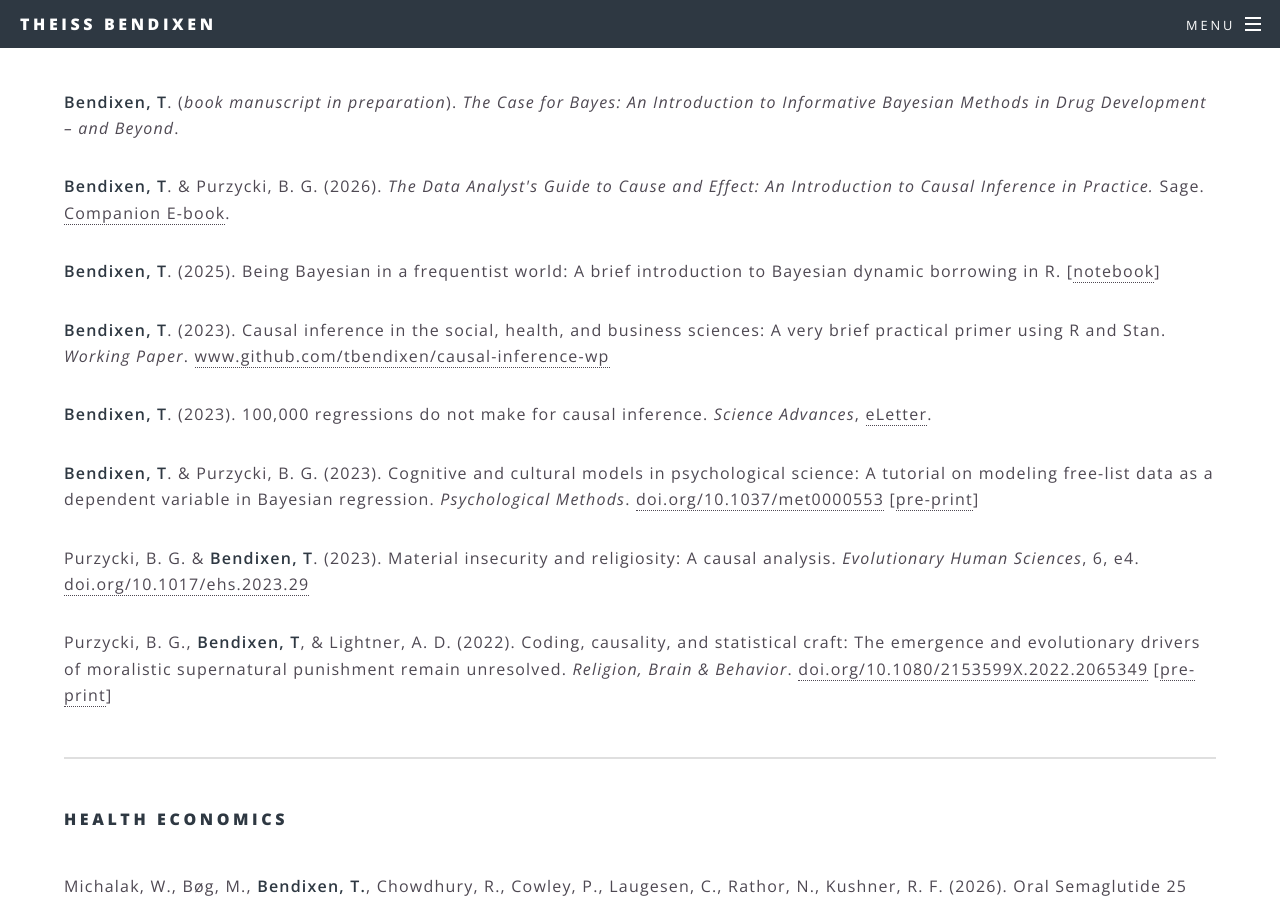
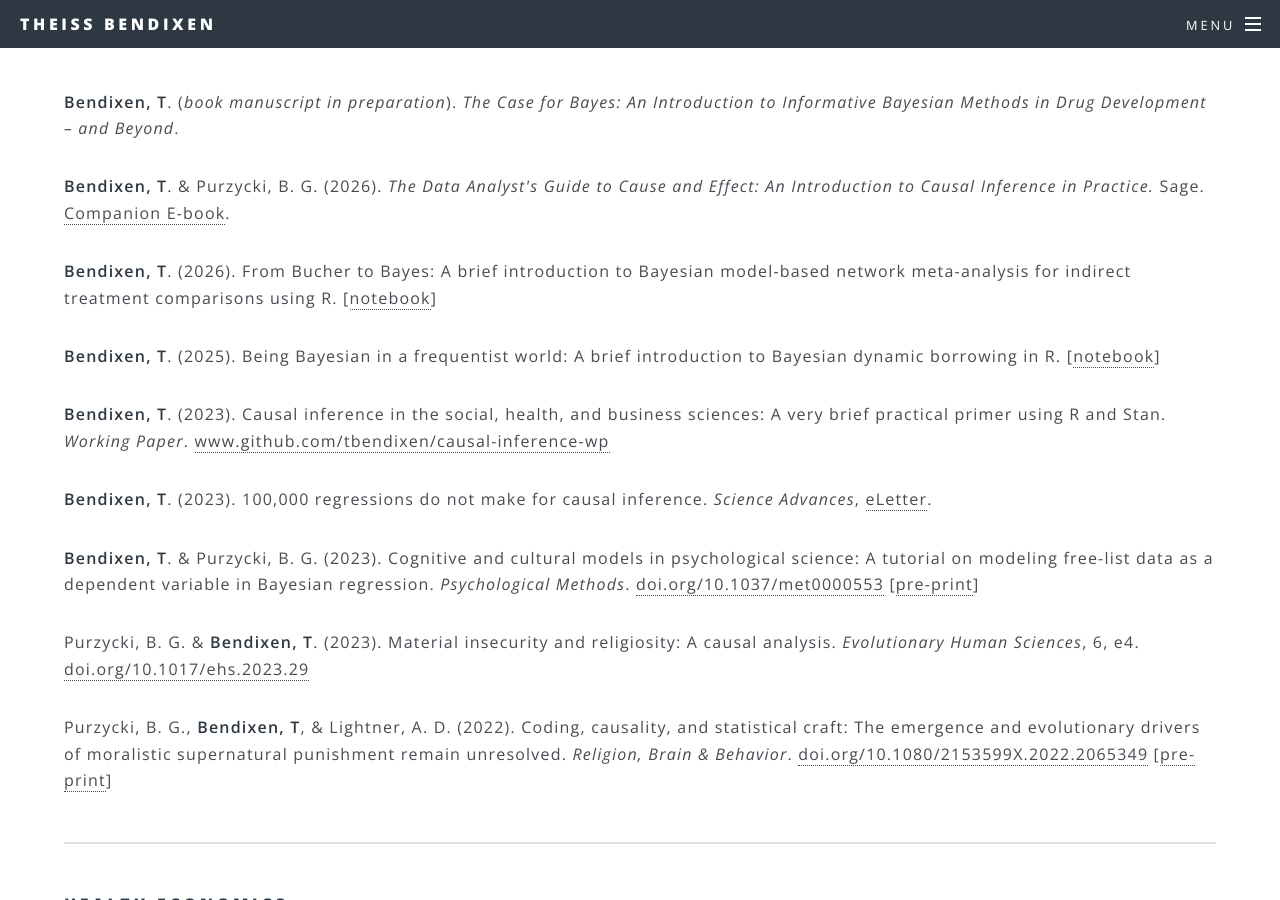
Before and after one commit to tbendixen/tbendixen.github.io, a Jekyll site: the page built from research.html, in a window 1280 px wide and 900 px high, scrolled down 619 px. Built offline with Jekyll 4.4.1, drawn with Linux system fonts in a browser that asks for light colours.

Commit message:
add mbnma

```diff
--- a/research.html
+++ b/research.html
@@ -12,6 +12,7 @@ title: Research
 				<br />
 				<p><b>Bendixen, T</b>. (<i>book manuscript in preparation</i>). <i>The Case for Bayes: An Introduction to Informative Bayesian Methods in Drug Development – and Beyond</i>.</p>
 				<p><b>Bendixen, T</b>. & Purzycki, B. G. (2026). <i>The Data Analyst's Guide to Cause and Effect: An Introduction to Causal Inference in Practice.</i> Sage. <a href="https://theissbendixen.com/dag-book/">Companion E-book</a>.</p>
+				<p><b>Bendixen, T</b>. (2026). From Bucher to Bayes: A brief introduction to Bayesian model-based network meta-analysis for indirect treatment comparisons using R. [<a href="https://theissbendixen.com/mbnma/">notebook</a>]</p>
 				<p><b>Bendixen, T</b>. (2025). Being Bayesian in a frequentist world: A brief introduction to Bayesian dynamic borrowing in R. [<a href="http://theissbendixen.com/bayesian-dynamic-borrowing/">notebook</a>]</p>
 				<p><b>Bendixen, T</b>. (2023). Causal inference in the social, health, and business sciences: A very brief practical primer using R and Stan.
 					<i>Working Paper</i>. <a href="https://github.com/tbendixen/causal-inference-wp">www.github.com/tbendixen/causal-inference-wp</a></p>
```
